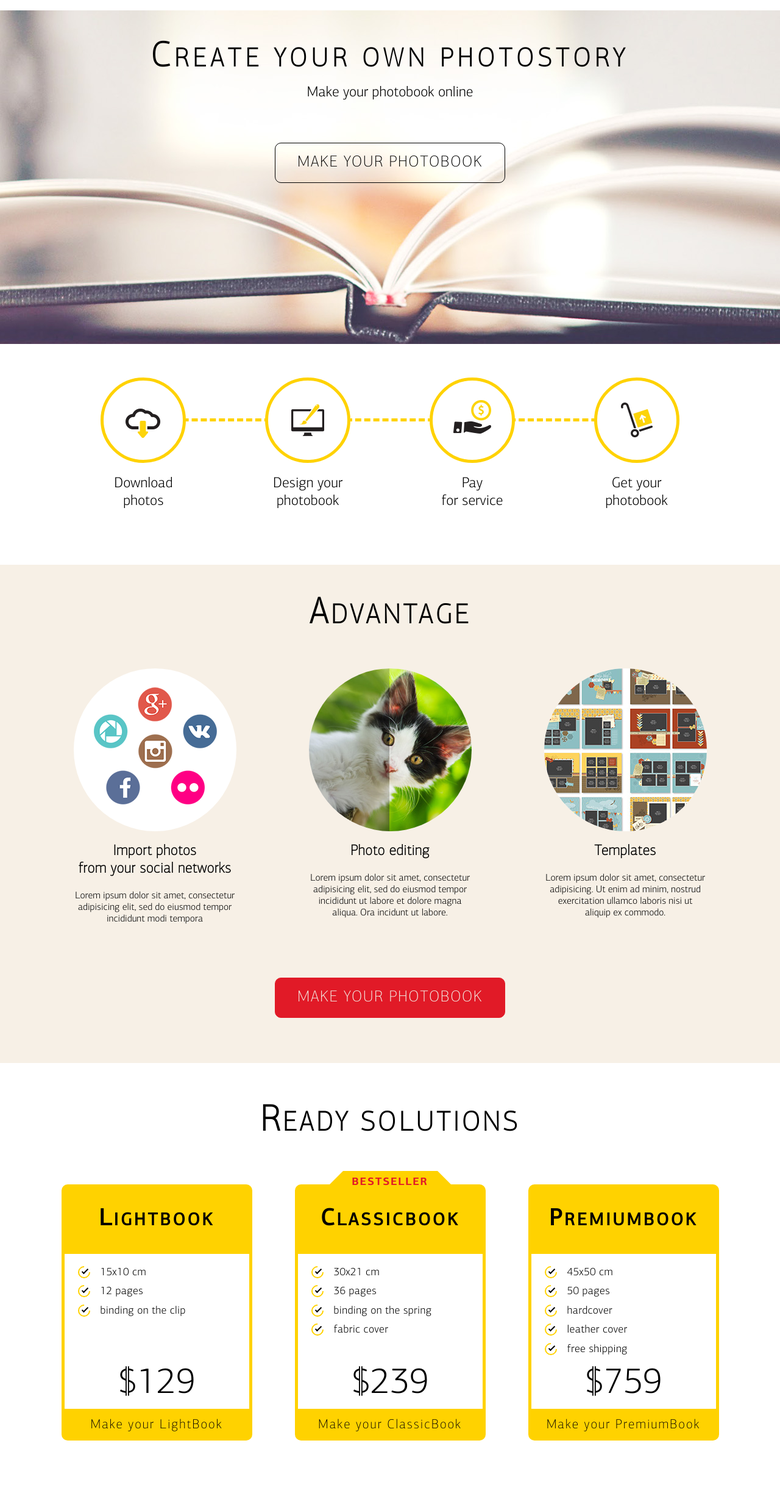
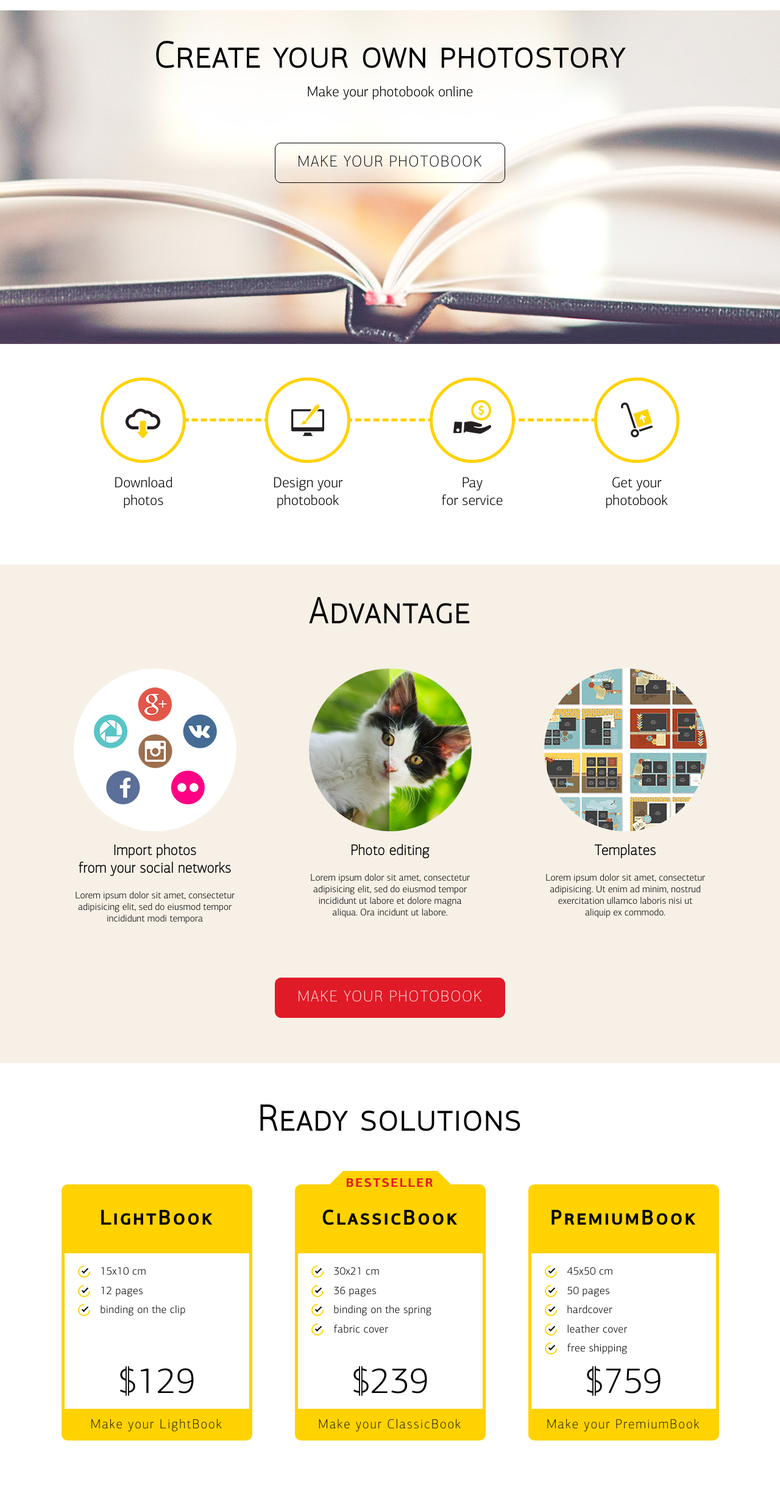
Before and after one commit to Alivander/photobook.github.io, a plain HTML site: page index.html in a window 1280 px wide. Shown: the part 63-2534 px from the top of the page at 61% size. Drawn offline with Linux system fonts and the light colour scheme.

Commit message:
Update style.css

```diff
--- a/css/style.css
+++ b/css/style.css
@@ -55,18 +55,17 @@ h5,
 h6 {
 	font-family: "AgoraSansProXThin", sans-serif;
 	letter-spacing: 0.06em;
-	text-transform: uppercase;
+	font-variant: small-caps;
 	margin: 0;
 }
 
 h1 {
-	font-size: 2.4em;
-	letter-spacing: 0.17em;
+	font-size: 3.3333em;
 }
 
 h2 {
-	font-size: 2.5em;
-	letter-spacing: 0.11em;
+	font-size: 3.3em;
+	letter-spacing: 0.065em;
 }
 
 h3 {
@@ -74,14 +73,6 @@ h3 {
 	letter-spacing: 0.18em;
 }
 
-h1::first-letter,
-h2::first-letter,
-h3::first-letter,
-h4::first-letter,
-h5::first-letter,
-h6::first-letter {
-	font-size: 1.3333em;
-}
 
 p {
 	margin: 0 0 0.5em;
@@ -488,7 +479,7 @@ header .wrapper {
 }
 
 .promo h1 {
-	margin-bottom: 0.2em;
+	margin-bottom: 0.1em;
 }
 
 .promo p {
@@ -588,7 +579,7 @@ header .wrapper {
 }
 
 .advantage figure h3 {
-	text-transform: none;
+	font-variant: normal;
 	font-size: 1.3333em;
 	letter-spacing: 0.03em;
 	margin-bottom: 20px;
@@ -648,12 +639,12 @@ header .wrapper {
 .products article h3 {
 	display: block;
 	width: 100%;
-	padding: 39px 0;
+	padding: 36px 0 39px;
 	background-color: #ffd200;
 	font-family: "AgoraSansProRegular";
-	font-size: 1.6em;
+	font-size: 1.85em;
 	line-height: 1em;
-	letter-spacing: 0.13em;
+	letter-spacing: 0.12em;
 	text-align: center;
 }
 
@@ -885,11 +876,11 @@ header .wrapper {
 	width: 100%;
 	-webkit-box-sizing: border-box;
 	        box-sizing: border-box;
-	padding: 11px;
+	padding: 12px;
 	background: #ffd200;
 	border-bottom: 6px solid #ffffff;
-	font-size: 1.5em;
-	letter-spacing: 0.15em;
+	font-size: 2em;
+	letter-spacing: 0.08em;
 	text-align: center;
 	border-top-left-radius: 10px;
 	border-top-right-radius: 10px;
```
